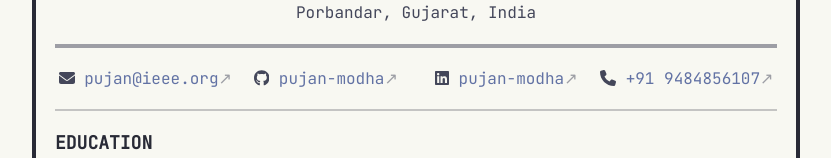
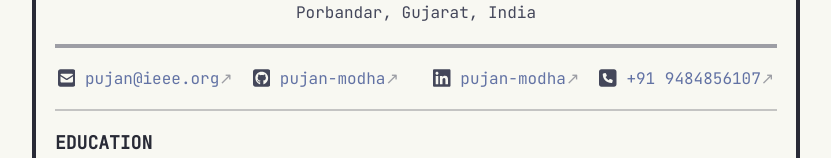
Before and after one commit to pujan-modha/web-resume, a React (Vite) app: page / in a window 1280 px wide. Shown: the part 157-315 px from the top of the page, without its empty margins (224-1055 px from the left). Built offline with nearby package versions, Linux system fonts and the light colour scheme.

Commit message:
changed icons to square icons in contact section

```diff
--- a/src/Resume.tsx
+++ b/src/Resume.tsx
@@ -1,8 +1,8 @@
 import './Resume.css'
 import MediaQuery from 'react-responsive'
 import {FontAwesomeIcon} from "@fortawesome/react-fontawesome";
-import {faGithub, faLinkedin} from "@fortawesome/free-brands-svg-icons";
-import {faEnvelope, faPhone} from "@fortawesome/free-solid-svg-icons";
+import {faSquareGithub, faGithub, faLinkedin} from "@fortawesome/free-brands-svg-icons";
+import {faSquareEnvelope, faSquarePhone} from "@fortawesome/free-solid-svg-icons";
 
 function Resume() {
 
@@ -21,10 +21,10 @@ function Resume() {
                       <div>
                           <div>
                               <ul className='grid grid-cols-2 print:grid-cols-4 md:grid-cols-4 justify-around'>
-                                  <li className='print:text-center md:text-center'><span className='font-semibold text-primary'><FontAwesomeIcon icon={faEnvelope} style={{color: "#44475a"}}/><span> </span></span><a href="mailto:pujan@ieee.org" target="_noref"><span className='hover:text-primary text-secondary font-light'>pujan@ieee.org<span className='text-primary opacity-50'>↗</span></span></a></li>
-                                  <li className='print:text-center md:text-center'><span className='font-semibold text-primary'><FontAwesomeIcon icon={faGithub} style={{color: "#44475a"}}/><span> </span></span><a href="/" target="_noref"><span className='hover:text-primary text-secondary font-light'>pujan-modha<span className='text-primary opacity-50'>↗</span></span></a></li>
-                                  <li className='print:text-center md:text-center'><span className='font-semibold text-primary'><FontAwesomeIcon icon={faLinkedin} style={{color: "#44475a"}}/><span> </span></span><a href="/" target="_noref"><span className='hover:text-primary text-secondary font-light'>pujan-modha<span className='text-primary opacity-50'>↗</span></span></a></li>
-                                  <li className='print:text-center md:text-center'><span className='font-semibold text-primary'><FontAwesomeIcon icon={faPhone} style={{color: "#44475a"}}/><span> </span></span><a href="tel:+91 9484856107" target="_noref"><span className='hover:text-primary text-secondary font-light'>+91 9484856107<span className='text-primary opacity-50'>↗</span></span></a></li>
+                                  <li className='print:text-center md:text-center'><span className='font-semibold text-primary'><FontAwesomeIcon icon={faSquareEnvelope} size='lg' style={{color: "#44475a"}}/><span> </span></span><a href="mailto:pujan@ieee.org" target="_noref"><span className='hover:text-primary text-secondary font-light'>pujan@ieee.org<span className='text-primary opacity-50'>↗</span></span></a></li>
+                                  <li className='print:text-center md:text-center'><span className='font-semibold text-primary'><FontAwesomeIcon icon={faSquareGithub} size='lg' style={{color: "#44475a"}}/><span> </span></span><a href="/" target="_noref"><span className='hover:text-primary text-secondary font-light'>pujan-modha<span className='text-primary opacity-50'>↗</span></span></a></li>
+                                  <li className='print:text-center md:text-center'><span className='font-semibold text-primary'><FontAwesomeIcon icon={faLinkedin} size='lg' style={{color: "#44475a"}}/><span> </span></span><a href="/" target="_noref"><span className='hover:text-primary text-secondary font-light'>pujan-modha<span className='text-primary opacity-50'>↗</span></span></a></li>
+                                  <li className='print:text-center md:text-center'><span className='font-semibold text-primary'><FontAwesomeIcon icon={faSquarePhone} size='lg' style={{color: "#44475a"}}/><span> </span></span><a href="tel:+91 9484856107" target="_noref"><span className='hover:text-primary text-secondary font-light'>+91 9484856107<span className='text-primary opacity-50'>↗</span></span></a></li>
                               </ul>
                           </div>
                       </div>
```
